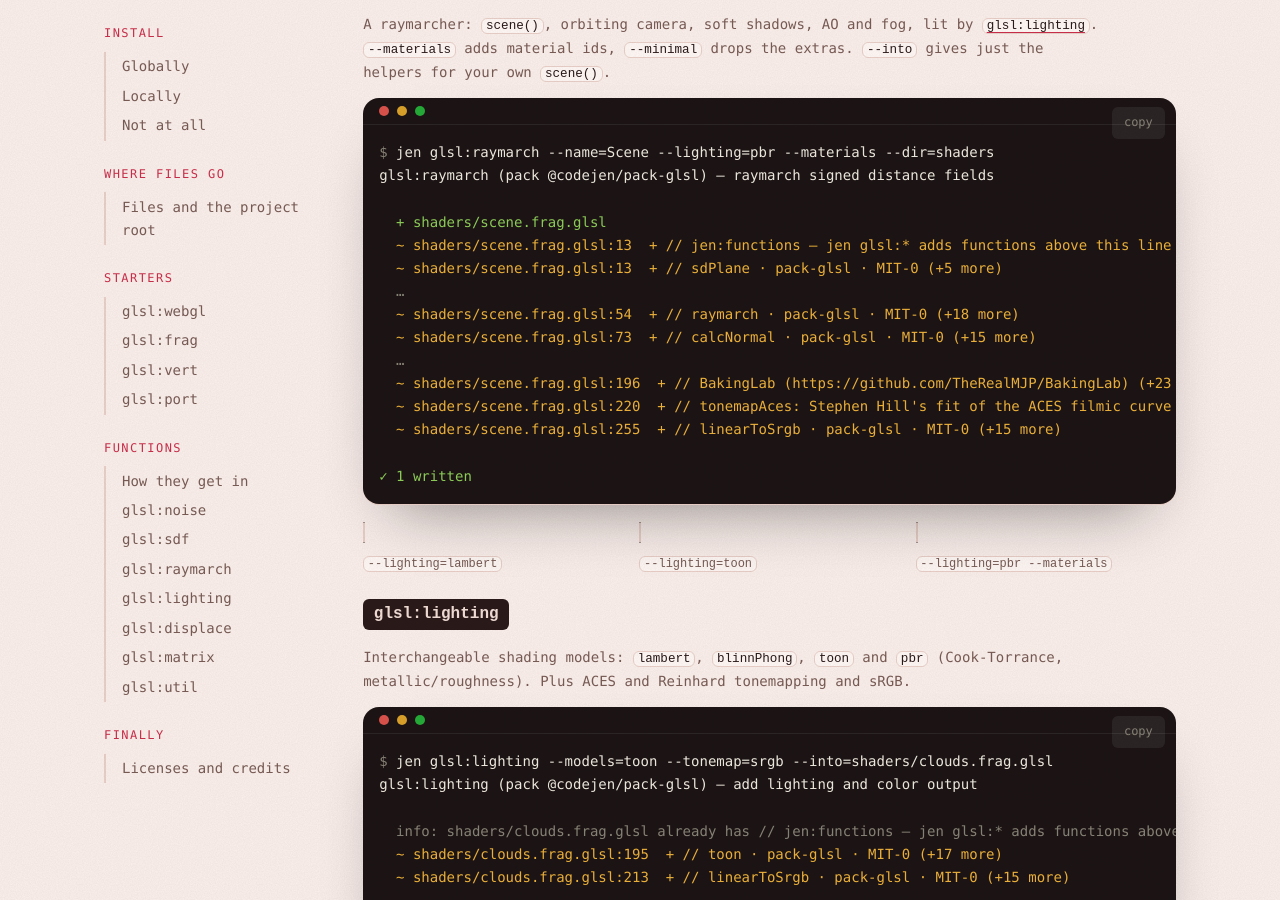
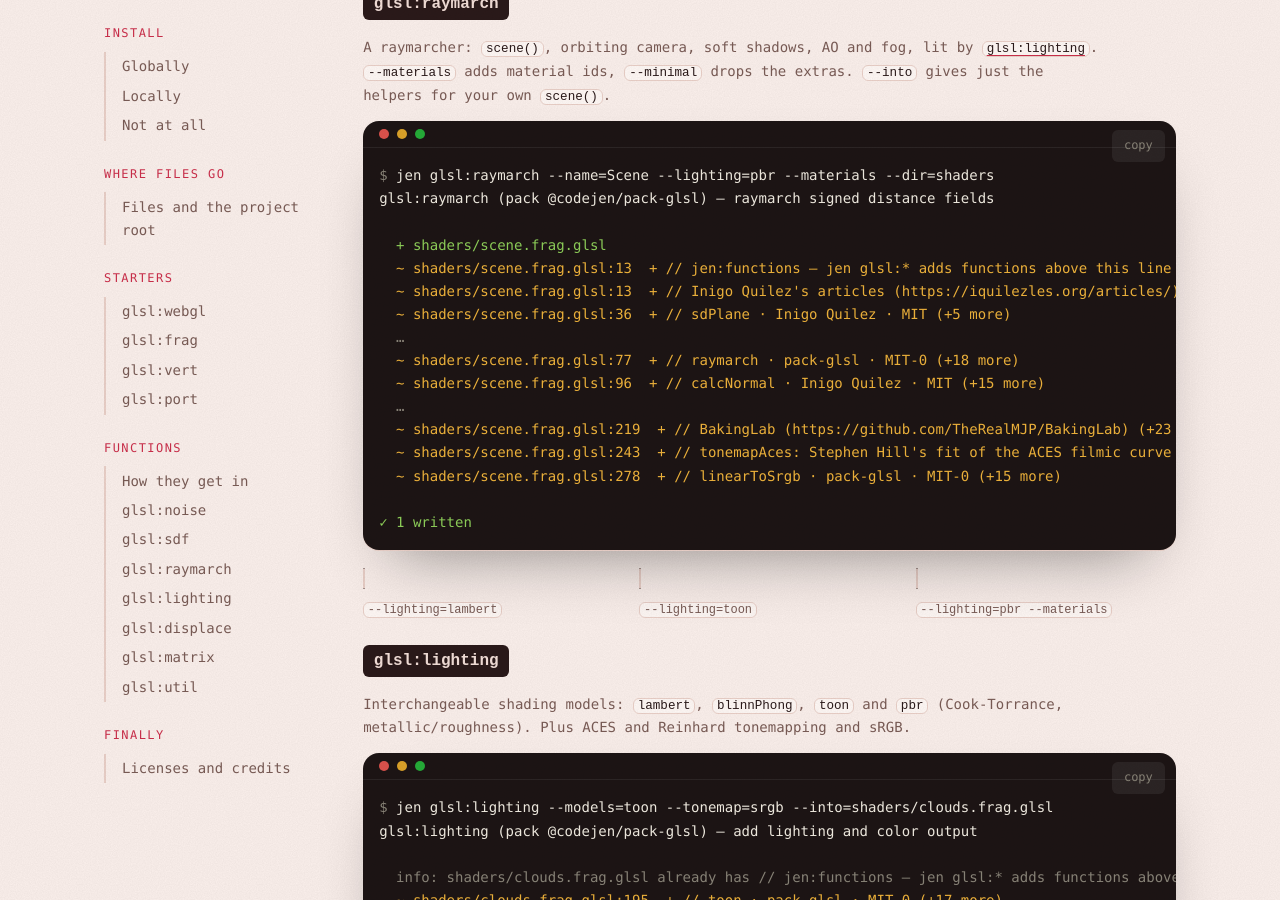
Before and after one commit to learosema/jen, a Jekyll site: the page built from docs/glsl.md, in a window 1280 px wide and 900 px high, scrolled down 5806 px. Built offline with Jekyll 4.4.1, drawn with Linux system fonts in a browser that asks for light colours; some of the changed text lies outside the part shown.

Commit message:
docs(website): update docs

```diff
--- a/docs/_data/terminals.yml
+++ b/docs/_data/terminals.yml
@@ -477,9 +477,10 @@ glsl_sdf:
   - "glsl:sdf (pack @codejen/pack-glsl) – add signed distance functions"
   - ""
   - "  info: shaders/scene.frag.glsl already has // jen:functions – jen glsl:* adds functions above this line"
-  - "  ~ shaders/scene.frag.glsl:11  + // sdSphere · pack-glsl · MIT-0 (+4 more)"
-  - "  ~ shaders/scene.frag.glsl:16  + // sdTorus · pack-glsl · MIT-0 (+7 more)"
-  - "  ~ shaders/scene.frag.glsl:24  + // opSmoothUnion · pack-glsl · MIT-0 (+8 more)"
+  - "  ~ shaders/scene.frag.glsl:11  + // Inigo Quilez's articles (https://iquilezles.org/articles/): \"all technical code (+22 more)"
+  - "  ~ shaders/scene.frag.glsl:34  + // sdSphere · Inigo Quilez · MIT (+4 more)"
+  - "  ~ shaders/scene.frag.glsl:39  + // sdTorus · Inigo Quilez · MIT (+7 more)"
+  - "  ~ shaders/scene.frag.glsl:47  + // opSmoothUnion · Inigo Quilez · MIT (+8 more)"
   - ""
   - "✓ 1 written"
 
@@ -489,14 +490,15 @@ glsl_raymarch:
   - ""
   - "  + shaders/scene.frag.glsl"
   - "  ~ shaders/scene.frag.glsl:13  + // jen:functions – jen glsl:* adds functions above this line"
-  - "  ~ shaders/scene.frag.glsl:13  + // sdPlane · pack-glsl · MIT-0 (+5 more)"
+  - "  ~ shaders/scene.frag.glsl:13  + // Inigo Quilez's articles (https://iquilezles.org/articles/): \"all technical code (+22 more)"
+  - "  ~ shaders/scene.frag.glsl:36  + // sdPlane · Inigo Quilez · MIT (+5 more)"
   - "  …"
-  - "  ~ shaders/scene.frag.glsl:54  + // raymarch · pack-glsl · MIT-0 (+18 more)"
-  - "  ~ shaders/scene.frag.glsl:73  + // calcNormal · pack-glsl · MIT-0 (+15 more)"
+  - "  ~ shaders/scene.frag.glsl:77  + // raymarch · pack-glsl · MIT-0 (+18 more)"
+  - "  ~ shaders/scene.frag.glsl:96  + // calcNormal · Inigo Quilez · MIT (+15 more)"
   - "  …"
-  - "  ~ shaders/scene.frag.glsl:196  + // BakingLab (https://github.com/TheRealMJP/BakingLab) (+23 more)"
-  - "  ~ shaders/scene.frag.glsl:220  + // tonemapAces: Stephen Hill's fit of the ACES filmic curve (RRT + ODT), via (+34 more)"
-  - "  ~ shaders/scene.frag.glsl:255  + // linearToSrgb · pack-glsl · MIT-0 (+15 more)"
+  - "  ~ shaders/scene.frag.glsl:219  + // BakingLab (https://github.com/TheRealMJP/BakingLab) (+23 more)"
+  - "  ~ shaders/scene.frag.glsl:243  + // tonemapAces: Stephen Hill's fit of the ACES filmic curve (RRT + ODT), via (+34 more)"
+  - "  ~ shaders/scene.frag.glsl:278  + // linearToSrgb · pack-glsl · MIT-0 (+15 more)"
   - ""
   - "✓ 1 written"
 
--- a/package.json
+++ b/package.json
@@ -11,7 +11,7 @@
   "scripts": {
     "build": "npm run build --workspaces --if-present",
     "typecheck": "npm run typecheck --workspaces --if-present",
-    "test": "npm run test --workspaces --if-present",
+    "test": "npm run test --workspaces --if-present && node scripts/check-licenses.ts",
     "lint": "eslint .",
     "lint:fix": "eslint --fix .",
     "docs:install": "gem install --user-install bundler && cd docs && PATH=\"$(ruby -e 'puts Gem.user_dir')/bin:$PATH\" bundle install",
```
Also changed, not shown: docs/glsl.md (+3 -2 lines), docs/js.md (+0 -2 lines), docs/web.md (+0 -2 lines), docs/yeoman.md (+0 -2 lines).
